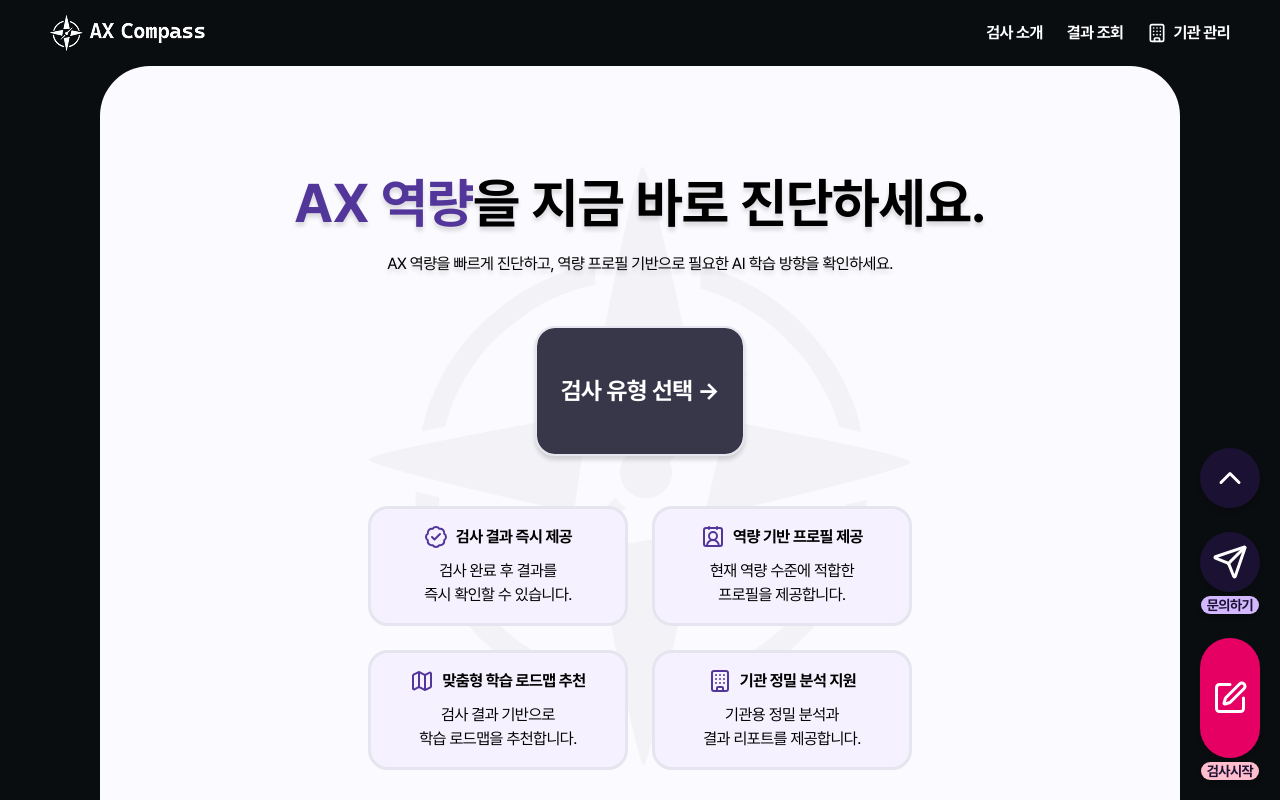
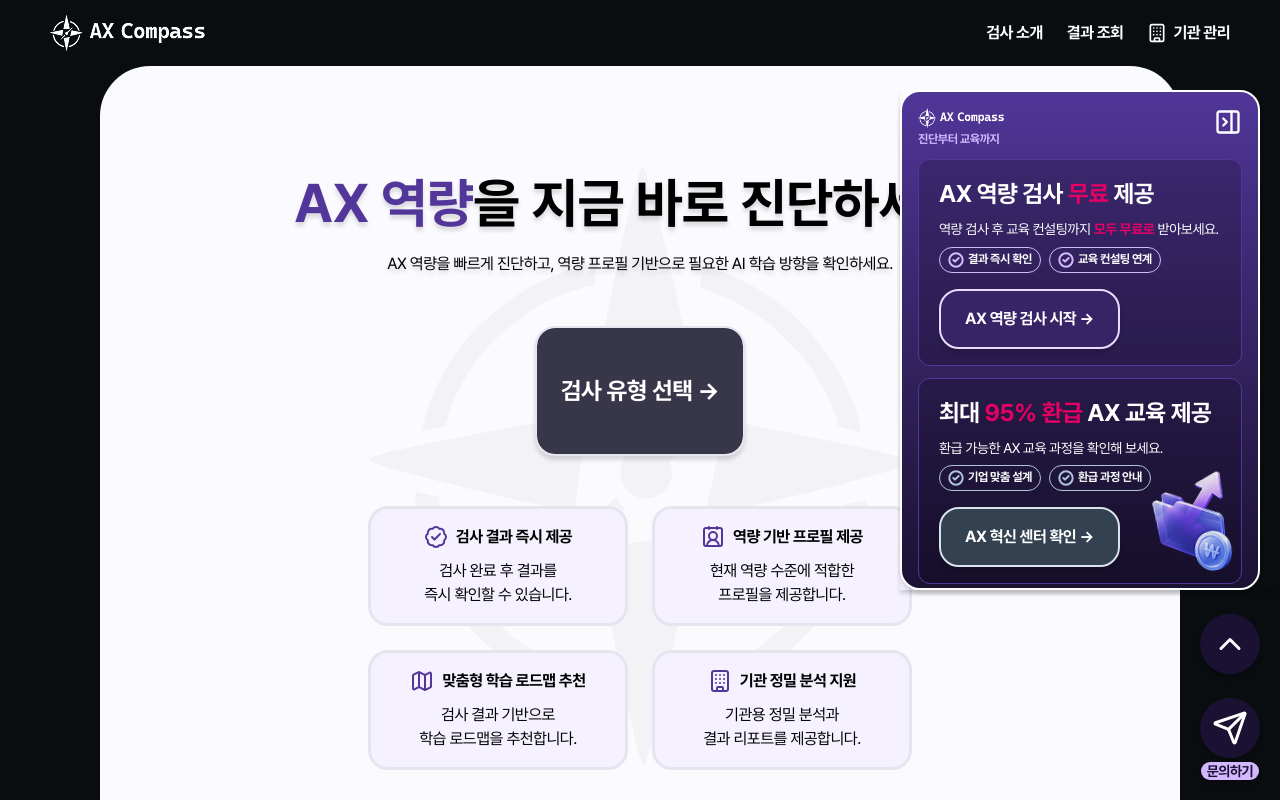
Before and after one commit to helloworldlabs-projects/AX-Compass, a Next.js app: page / in a window 1280 px wide. Shown: the top 800 px of the page. Built offline with nearby package versions, Linux system fonts and the light colour scheme; no server answers.

Commit message:
feat: FloatingBanner 컴포넌트 추가 및 플로팅 레이아웃 개선

```diff
--- a/components/layout/Floating.tsx
+++ b/components/layout/Floating.tsx
@@ -1,10 +1,10 @@
 'use client';
 
-import { ChevronUp, Printer, Send, SquarePen } from 'lucide-react';
+import { ChevronUp, Printer, Send } from 'lucide-react';
 import { InquiryModal } from '../modals/InquiryModal';
 import { useState } from 'react';
-import Link from 'next/link';
 import { usePathname } from 'next/navigation';
+import FloatingBanner from './FloatingBanner';
 
 function ScrollTopButton({ handleClick }: { handleClick: () => void }) {
   return (
@@ -27,22 +27,6 @@ function InquiryButton({ handleClick }: { handleClick: () => void }) {
         문의하기
       </p>
     </button>
-  );
-}
-
-function ExamStartButton() {
-  return (
-    <Link
-      href="/assessment"
-      className="group hidden cursor-pointer flex-col items-center gap-1 lg:flex"
-    >
-      <div className="bg-special-pink-600 group-hover:bg-special-pink-400 flex h-[120px] w-[50px] items-center justify-center rounded-[30px] shadow transition-colors duration-200 lg:w-[60px]">
-        <SquarePen className="size-8 text-white lg:size-9" />
-      </div>
-      <p className="txt-c1-bold bg-special-pink-200 rounded-[15px] px-1 text-purple-900 shadow lg:px-1.5">
-        검사시작
-      </p>
-    </Link>
   );
 }
 
@@ -103,21 +87,31 @@ export function Floating() {
   const isResult = pathname.startsWith('/result');
 
   const showScrollAndInquiry = isExact || isResult;
-  const showExamStart = pathname === '/';
   const showPrintAndDownload = isResult || pathname === '/institution';
+  const showBanner = pathname === '/' || pathname === '/assessment' || pathname === '/about';
 
-  if (!showScrollAndInquiry && !showExamStart && !showPrintAndDownload) return null;
+  if (!showScrollAndInquiry && !showPrintAndDownload && !showBanner) return null;
 
   return (
     <>
-      <div data-print-hidden className="fixed right-5 bottom-5 z-50 flex flex-col gap-4 lg:gap-6">
-        {showScrollAndInquiry && (
-          <ScrollTopButton handleClick={() => window.scrollTo({ top: 0 })} />
+      <div
+        data-print-hidden
+        className="pointer-events-none fixed right-0 bottom-0 left-0 z-50 flex flex-wrap-reverse items-start justify-between lg:left-auto lg:flex-col lg:flex-nowrap lg:items-end lg:gap-6"
+      >
+        {showBanner && (
+          <div className="pointer-events-auto w-[450px] max-w-full lg:w-auto lg:max-w-none">
+            <FloatingBanner />
+          </div>
         )}
-        {showScrollAndInquiry && <InquiryButton handleClick={() => setOpen(true)} />}
-        {showExamStart && <ExamStartButton />}
-        {showPrintAndDownload && <PrintAndDownloadButton />}
+        <div className="pointer-events-auto mb-5 ml-auto flex flex-col gap-4 pr-2.5 lg:ml-0 lg:gap-6 lg:pr-5">
+          {showScrollAndInquiry && (
+            <ScrollTopButton handleClick={() => window.scrollTo({ top: 0 })} />
+          )}
+          {showScrollAndInquiry && <InquiryButton handleClick={() => setOpen(true)} />}
+          {showPrintAndDownload && <PrintAndDownloadButton />}
+        </div>
       </div>
+
       <InquiryModal open={open} onClose={() => setOpen(false)} />
     </>
   );
--- /dev/null
+++ b/components/layout/FloatingBanner.tsx
@@ -0,0 +1,194 @@
+'use client';
+
+import { useEffect, useRef, useState } from 'react';
+import Image from 'next/image';
+import {
+  PanelRightOpen,
+  PanelRightClose,
+  CircleCheck,
+  PanelTopCloseIcon,
+  PanelBottomClose,
+} from 'lucide-react';
+import Link from 'next/link';
+import { Button } from '../ui/button';
+
+const BannerContent = ({ onClose }: { onClose: () => void }) => (
+  <div className="relative z-10 flex flex-col gap-3">
+    {/* Card 1 */}
+    <div className="flex flex-col gap-4 rounded-[12px] border border-purple-700 bg-black/20 px-5 py-4">
+      <div className="flex flex-col gap-2">
+        <div className="txt-st-bold text-white">
+          AX 역량 검사 <span className="text-special-pink-600">무료</span> 제공
+        </div>
+        <p className="txt-c1-regular text-white">
+          역량 검사 후 교육 컨설팅까지{' '}
+          <span className="text-special-pink-600 font-semibold">모두 무료로</span> 받아보세요.
+        </p>
+        <div className="flex flex-wrap gap-2">
+          <div className="flex items-center gap-1 rounded-full border border-purple-200 px-2 py-1">
+            <CircleCheck className="size-4 text-purple-200" strokeWidth={3} />
+            <span className="txt-c2-bold text-white">결과 즉시 확인</span>
+          </div>
+          <div className="flex items-center gap-1 rounded-full border border-purple-200 px-2 py-1">
+            <CircleCheck className="size-4 text-purple-200" strokeWidth={3} />
+            <span className="txt-c2-bold text-white">교육 컨설팅 연계</span>
+          </div>
+        </div>
+      </div>
+      <Button
+        render={<Link href="/assessment" />}
+        variant="purple"
+        className="txt-b-bold h-[40px] w-fit lg:h-[60px]"
+        onClick={onClose}
+      >
+        AX 역량 검사 시작 →
+      </Button>
+    </div>
+
+    {/* Card 2 */}
+    <div className="relative flex flex-col gap-4 rounded-[12px] border border-purple-700 bg-black/20 px-5 py-4">
+      <div className="flex flex-col gap-2">
+        <div className="txt-st-bold text-white">
+          최대 <span className="text-special-pink-600">95% 환급</span> AX 교육 제공
+        </div>
+        <p className="txt-c1-regular text-white">환급 가능한 AX 교육 과정을 확인해 보세요.</p>
+        <div className="flex flex-wrap gap-2">
+          <div className="border-special-dark-blue-200 flex items-center gap-1 rounded-full border px-2 py-1">
+            <CircleCheck className="text-special-dark-blue-200 size-4" strokeWidth={3} />
+            <span className="txt-c2-bold text-white">기업 맞춤 설계</span>
+          </div>
+          <div className="border-special-dark-blue-200 flex items-center gap-1 rounded-full border px-2 py-1">
+            <CircleCheck className="text-special-dark-blue-200 size-4" strokeWidth={3} />
+            <span className="txt-c2-bold text-white">환급 과정 안내</span>
+          </div>
+        </div>
+      </div>
+      <Button
+        render={
+          <Link href="https://ax.helloworldlabs.kr" target="_blank" rel="noopener noreferrer" />
+        }
+        variant="dark-blue"
+        className="txt-b-bold h-[40px] w-fit lg:h-[60px]"
+        onClick={onClose}
+      >
+        AX 혁신 센터 확인 →
+      </Button>
+
+      <div className="absolute right-2.5 bottom-2.5 h-[100px] w-[78px] rotate-[-5deg] opacity-90">
+        <Image src="/images/img_sidebanner.png" fill alt="" priority />
+      </div>
+    </div>
+  </div>
+);
+
+export default function FloatingBanner() {
+  const [isOpen, setIsOpen] = useState(false);
+  const desktopRef = useRef<HTMLDivElement>(null);
+  const mobileRef = useRef<HTMLDivElement>(null);
+
+  useEffect(() => {
+    if (window.innerWidth >= 1024) setIsOpen(true);
+  }, []);
+
+  useEffect(() => {
+    if (!isOpen) return;
+    const handleClickOutside = (e: MouseEvent) => {
+      if (
+        !desktopRef.current?.contains(e.target as Node) &&
+        !mobileRef.current?.contains(e.target as Node)
+      ) {
+        setIsOpen(false);
+      }
+    };
+    document.addEventListener('mousedown', handleClickOutside);
+    return () => document.removeEventListener('mousedown', handleClickOutside);
+  }, [isOpen]);
+
+  return (
+    <>
+      <div ref={desktopRef} className="hidden pr-5 shadow lg:flex">
+        {isOpen ? (
+          <div className="relative flex h-[500px] w-[360px] flex-col gap-3 overflow-hidden rounded-[20px] border-2 border-white bg-linear-to-b from-[#513699] to-purple-900 p-4 shadow">
+            <div className="relative z-10 flex justify-between">
+              <div className="flex flex-col gap-1">
+                <div className="relative h-[20px] w-[90px]">
+                  <Image
+                    src="/images/logo/img_logo.png"
+                    fill
+                    alt=""
+                    className="h-[26px] w-auto brightness-0 invert"
+                    priority
+                  />
+                </div>
+                <span className="txt-c2-bold text-purple-200">진단부터 교육까지</span>
+              </div>
+              <button onClick={() => setIsOpen(false)} className="size-7 text-white">
+                <PanelRightClose className="size-7 text-white" />
+              </button>
+            </div>
+
+            <BannerContent onClose={() => setIsOpen(false)} />
+          </div>
+        ) : (
+          <button
+            onClick={() => setIsOpen(true)}
+            className="flex h-[500px] w-[60px] flex-col items-center gap-6 rounded-[20px] border-2 border-white bg-linear-to-b from-[#513699] to-purple-900 px-2.5 py-4 shadow"
+          >
+            <PanelRightOpen className="size-7 text-white" />
+            <div className="border-special-dark-blue-700 txt-st2-bold flex h-[416px] w-[40px] flex-col items-center justify-center rounded-[12px] border bg-black/20 text-white">
+              <span>최</span>
+              <span>대</span>
+              <span className="text-[#FF2366]">9</span>
+              <span className="text-[#FF2366]">5</span>
+              <span className="text-[#FF2366]">%</span>
+              <span className="text-[#FF2366]">환</span>
+              <span className="text-[#FF2366]">급</span>
+              <span>A</span>
+              <span>X</span>
+              <span>교</span>
+              <span>육</span>
+              <span>제</span>
+              <span>공</span>
+            </div>
+          </button>
+        )}
+      </div>
+
+      <div ref={mobileRef} className="flex w-full lg:hidden">
+        {isOpen ? (
+          <div className="relative flex w-full flex-col gap-3 overflow-hidden rounded-[20px] border-2 border-white bg-linear-to-b from-[#513699] to-purple-900 p-4 shadow">
+            <div className="relative z-10 flex justify-between">
+              <div className="flex flex-col gap-1">
+                <div className="relative h-[16px] w-[70px]">
+                  <Image
+                    src="/images/logo/img_logo.png"
+                    fill
+                    alt=""
+                    className="h-[26px] w-auto brightness-0 invert"
+                    priority
+                  />
+                </div>
+                <span className="txt-c2-bold text-purple-200">진단부터 교육까지</span>
+              </div>
+              <button onClick={() => setIsOpen(false)} className="size-7 text-white">
+                <PanelBottomClose className="size-7 text-white" />
+              </button>
+            </div>
+
+            <BannerContent onClose={() => setIsOpen(false)} />
+          </div>
+        ) : (
+          <button
+            onClick={() => setIsOpen(true)}
+            className="flex w-full items-center justify-between gap-3 rounded-[20px] border-2 border-white bg-linear-to-l from-[#513699] to-purple-900 px-2.5 py-4 shadow"
+          >
+            <span className="border-special-dark-blue-700 txt-st2-bold flex h-[40px] w-full items-center justify-center gap-1.5 rounded-[12px] border bg-black/20 text-white">
+              최대 <span className="text-special-pink-600">95% 환급</span> AX 교육 확인
+            </span>
+            <PanelTopCloseIcon className="size-7 text-white" />
+          </button>
+        )}
+      </div>
+    </>
+  );
+}
```
Also changed, not shown: public/images/img_sidebanner.png (added).
